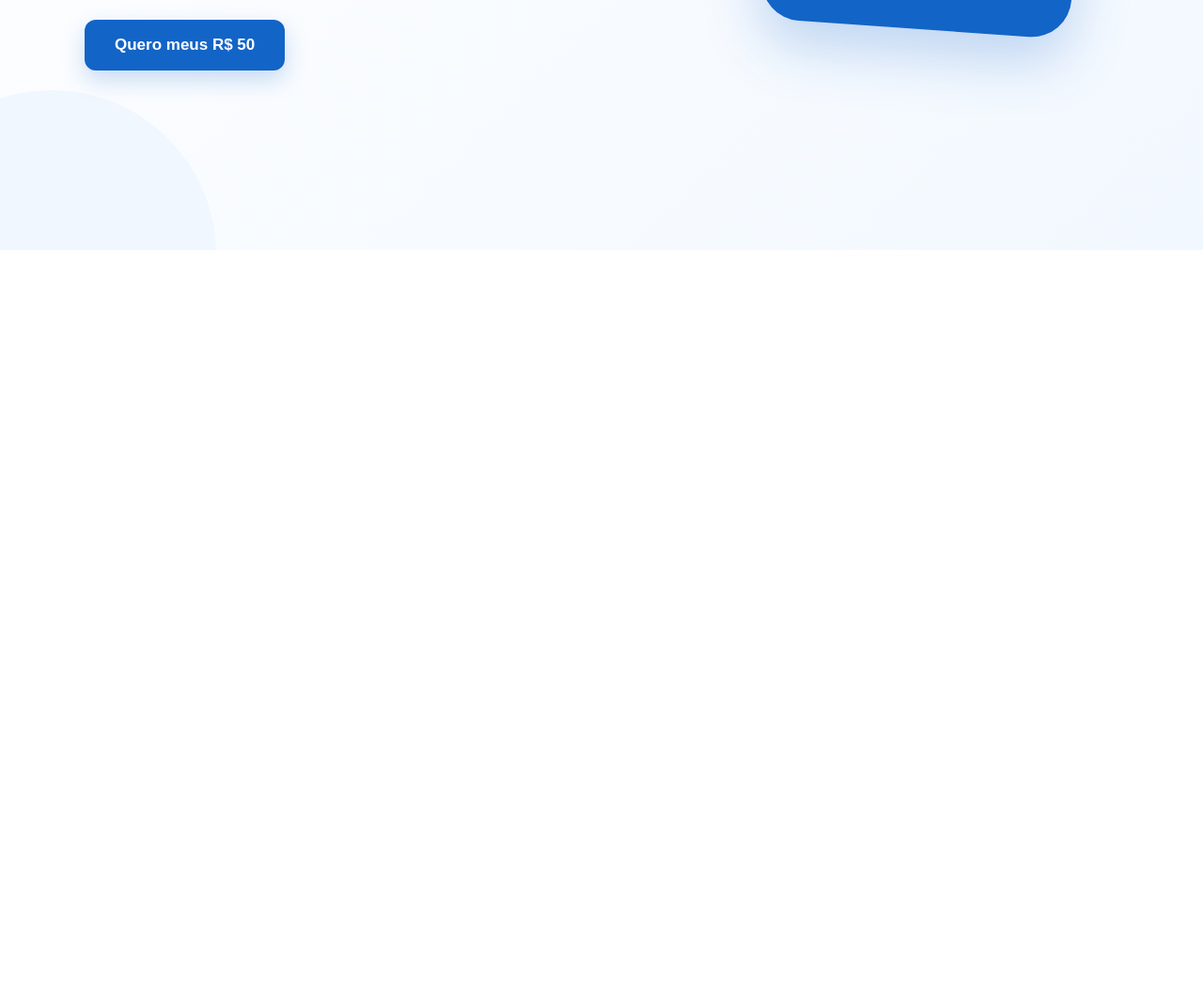
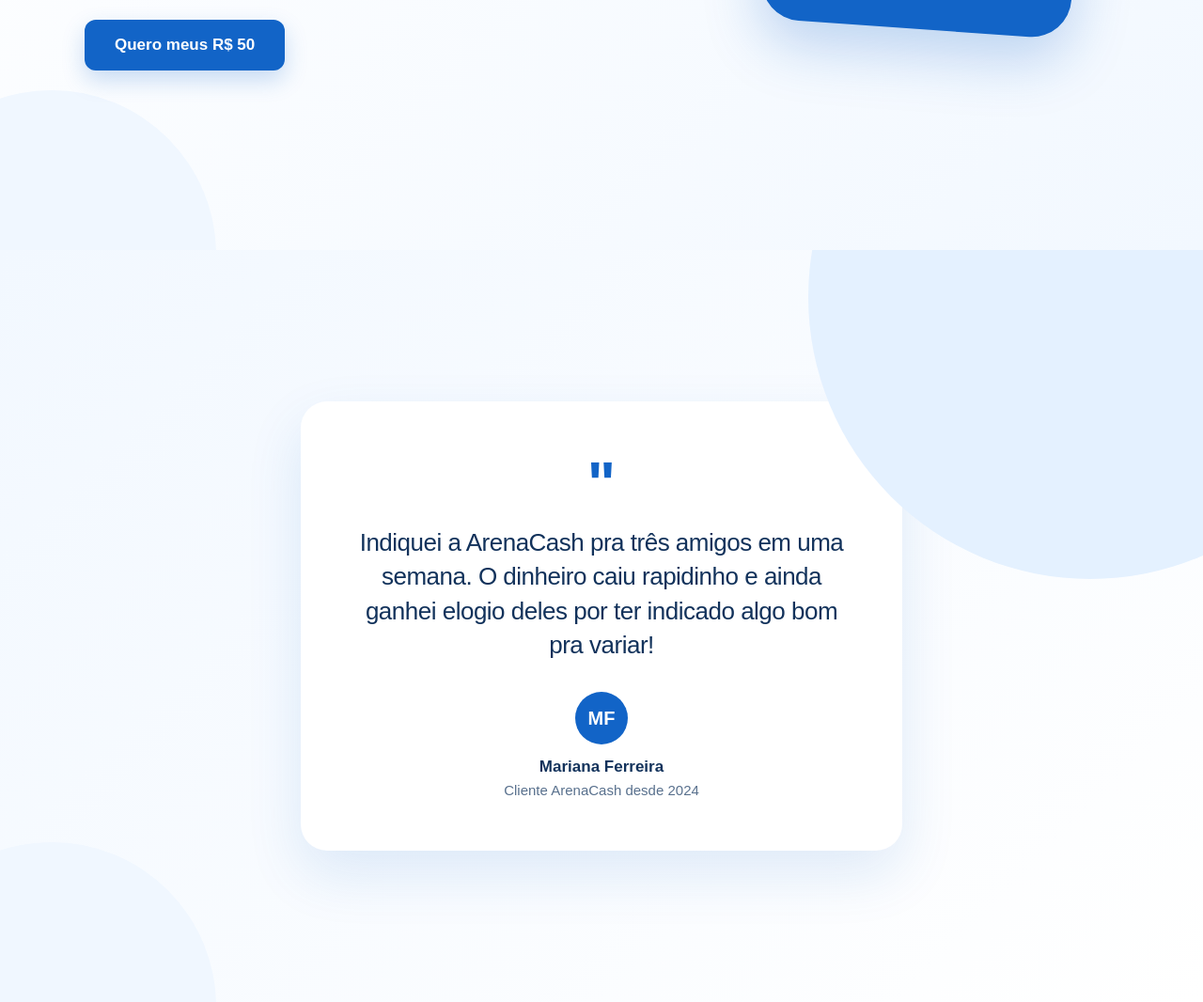
Before and after one commit to terezafaustino/prototipo-dupla-terezaepedro, a plain HTML site: page index.html in a window 1280 px wide. Shown: the part 534-1600 px from the top of the page at 94% size. Before the commit the page ends 800 px from the top, so only its background shows below. Drawn offline with Linux system fonts and the light colour scheme.

Commit message:
adiciona slide com depoimento de cliente

```diff
--- a/index.html
+++ b/index.html
@@ -144,6 +144,67 @@
       margin-bottom: 15px;
     }
 
+    .testimonial-slide {
+      background: linear-gradient(135deg, #f2f8ff 0%, #ffffff 100%);
+    }
+
+    .testimonial-card {
+      background: #ffffff;
+      border-radius: 28px;
+      padding: 56px;
+      max-width: 640px;
+      box-shadow: 0 25px 60px rgba(18, 100, 199, 0.12);
+      text-align: center;
+    }
+
+    .quote-mark {
+      font-size: 64px;
+      font-weight: 800;
+      color: #1264c7;
+      line-height: 1;
+      margin-bottom: 12px;
+    }
+
+    .quote-text {
+      font-size: 26px;
+      line-height: 1.4;
+      letter-spacing: -0.5px;
+      color: #12325b;
+      margin-bottom: 32px;
+    }
+
+    .author {
+      display: flex;
+      flex-direction: column;
+      align-items: center;
+      gap: 6px;
+    }
+
+    .author-avatar {
+      width: 56px;
+      height: 56px;
+      border-radius: 50%;
+      background: #1264c7;
+      color: #ffffff;
+      display: flex;
+      align-items: center;
+      justify-content: center;
+      font-size: 20px;
+      font-weight: 800;
+      margin-bottom: 8px;
+    }
+
+    .author-name {
+      font-size: 17px;
+      font-weight: 700;
+      color: #12325b;
+    }
+
+    .author-role {
+      font-size: 15px;
+      color: #58708d;
+    }
+
     @media (max-width: 800px) {
       .slide {
         min-height: 100vh;
@@ -211,5 +272,21 @@
     </div>
   </main>
 
+  <main class="slide testimonial-slide">
+    <div class="testimonial-card">
+      <div class="quote-mark">"</div>
+      <p class="quote-text">
+        Indiquei a ArenaCash pra três amigos em uma semana.
+        O dinheiro caiu rapidinho e ainda ganhei elogio deles
+        por ter indicado algo bom pra variar!
+      </p>
+      <div class="author">
+        <div class="author-avatar">MF</div>
+        <div class="author-name">Mariana Ferreira</div>
+        <div class="author-role">Cliente ArenaCash desde 2024</div>
+      </div>
+    </div>
+  </main>
+
 </body>
 </html>
```
